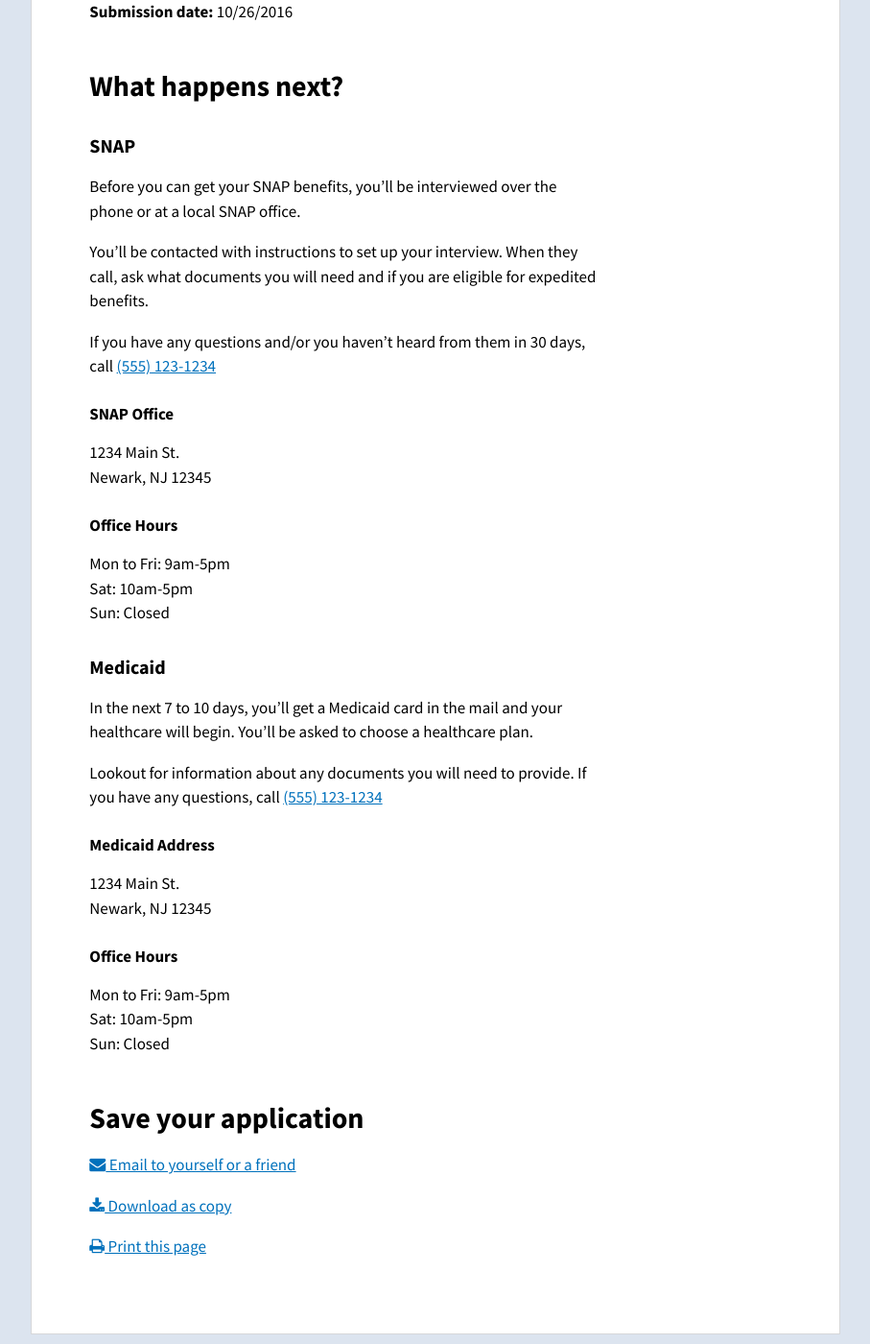
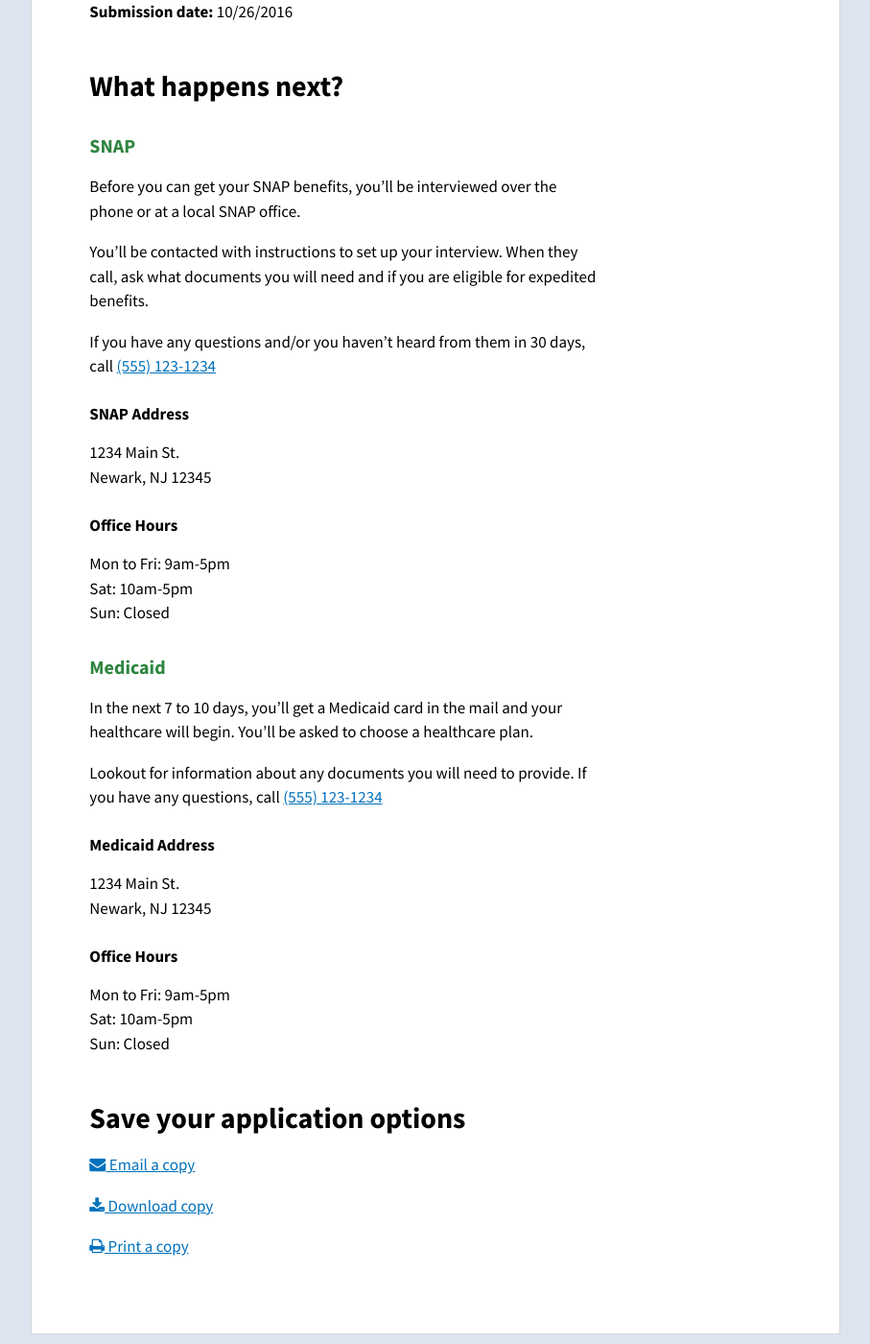
Before and after one commit to usds/benefits-enrollment-prototype, a Jekyll site: the page built from 08-submit/done.html, in a window 1280 px wide and 1400 px high, scrolled down 453 px. Shown: the whole window at 96% size, without its empty margins (186-1093 px from the left). Built offline with Jekyll 4.4.1, drawn with Linux system fonts in a browser that asks for light colours.

Commit message:
final page edits

```diff
--- a/08-submit/done.html
+++ b/08-submit/done.html
@@ -11,12 +11,12 @@ hide_button: true
 <h2>What happens next?</h2>
 
 <div class="food-assistance">
-	<h3>SNAP</h3>
+	<h3 class="highlight--positive">SNAP</h3>
 	<p>Before you can get your SNAP benefits, you’ll be interviewed over the phone or at a local SNAP office.</p>
 	<p>You’ll be contacted with instructions to set up your interview. When they call, ask what documents you will need and if you are eligible for expedited benefits.</p>
 	<p>If you have any questions and/or you haven’t heard from them in 30 days, call <a href="tel:555-123-1234">(555) 123-1234</a></p>
 
-	<h4>SNAP Office</h4>
+	<h4>SNAP Address</h4>
 	<p>1234 Main St.<br/ >
 	Newark, NJ 12345</p>
 
@@ -26,7 +26,7 @@ hide_button: true
 	   Sun: Closed</p>
 </div>
 <div class="health-assistance">
-	<h3>Medicaid</h3>
+	<h3 class="highlight--positive">Medicaid</h3>
 	<p>In the next 7 to 10 days, you’ll get a Medicaid card in the mail and your healthcare will begin. You’ll be asked to choose a healthcare plan.</p>
 
 	<p>Lookout for information about any documents you will need to provide. If you have any questions, call <a href="tel:555-123-1234">(555) 123-1234</a></p>
@@ -41,11 +41,11 @@ hide_button: true
 	   Sun: Closed</p>
 </div>
 
-<h2>Save your application</h2>
+<h2>Save your application options</h2>
 
-<p><a href="#"><i class="fa fa-envelope" aria-hidden="true"></i> Email to yourself or a friend</a></p>
-<p><a href="#"><i class="fa fa-download" aria-hidden="true"></i> Download as copy</a></p>
-<p><a href="#"><i class="fa fa-print" aria-hidden="true"></i> Print this page</a></p>
+<p><a href="#"><i class="fa fa-envelope" aria-hidden="true"></i> Email a copy</a></p>
+<p><a href="#"><i class="fa fa-download" aria-hidden="true"></i> Download copy</a></p>
+<p><a href="#"><i class="fa fa-print" aria-hidden="true"></i> Print a copy</a></p>
 
 <script>
 	$(document).ready(function() {
```
